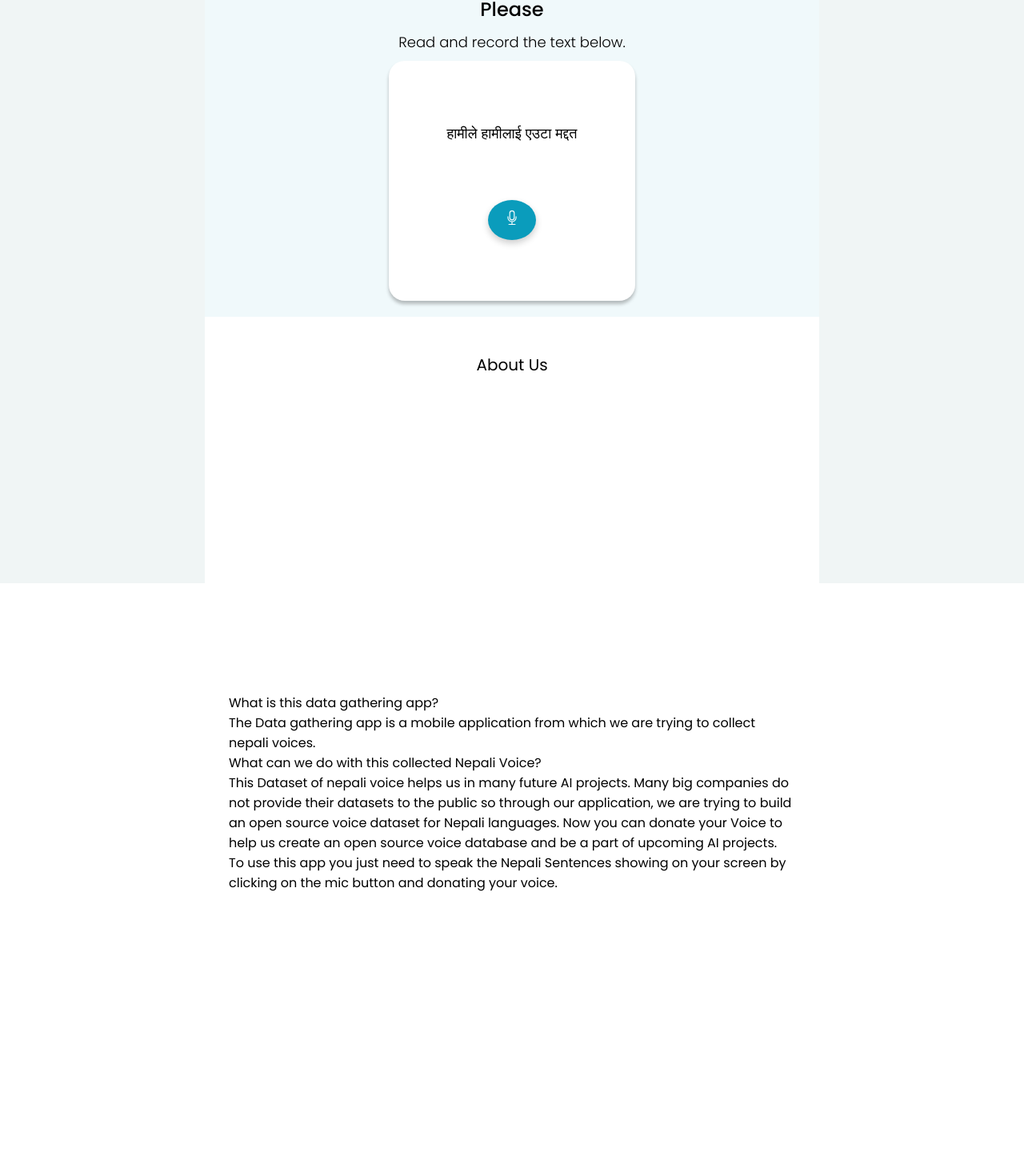
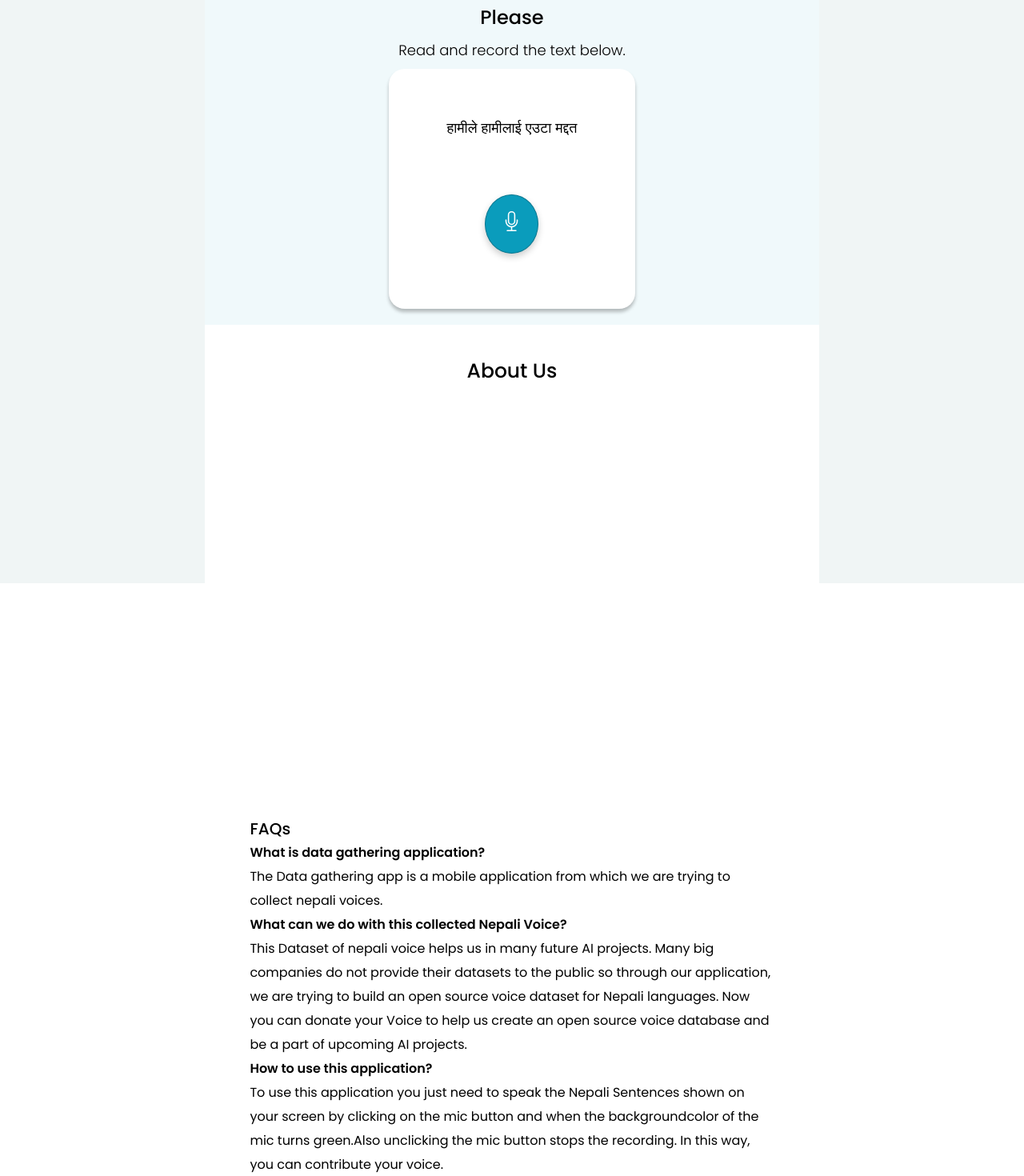
Before and after one commit to Sailesh75/Data-gathering-web, a React (Create React App) app: page / in a window 1280 px wide. Shown: the part 71-1541 px from the top of the page at 80% size. Before the commit the page ends 1217 px from the top, so only its background shows below. Built offline with nearby package versions, Linux system fonts and the light colour scheme.

Commit message:
onClick event added

```diff
--- a/package.json
+++ b/package.json
@@ -5,17 +5,20 @@
   "dependencies": {
     "@emotion/react": "^11.9.3",
     "@emotion/styled": "^11.9.3",
+    "@material-ui/core": "^4.12.4",
     "@mui/icons-material": "^5.8.4",
     "@mui/material": "^5.9.0",
     "@testing-library/jest-dom": "^5.16.4",
     "@testing-library/react": "^13.3.0",
     "@testing-library/user-event": "^13.5.0",
+    "mic-recorder-to-mp3": "^2.2.2",
     "node-sass": "^7.0.1",
     "react": "^18.2.0",
     "react-dom": "^18.2.0",
     "react-icons": "^4.4.0",
     "react-player": "^2.10.1",
     "react-scripts": "5.0.1",
+    "react-touch-carousel": "^0.10.2",
     "web-vitals": "^2.1.4"
   },
   "scripts": {
--- a/src/App.js
+++ b/src/App.js
@@ -1,12 +1,11 @@
 import LandingPage from "./component/LandingPage";
+// import Recording from "./component/Recording";
 
 function App() {
   return (
     <div className="App">
      <LandingPage/>
-
-
-
+     {/* <Recording/> */}
     </div>
   );
 }
--- a/src/component/LandingPage.jsx
+++ b/src/component/LandingPage.jsx
@@ -1,9 +1,19 @@
-import React from 'react'
+import React,{useState} from 'react'
 import './landingpage.scss'
 import { BsMic} from "react-icons/bs";
 import ReactPlayer from 'react-player';
 
+
 const LandingPage = () => {
+    const[isActive,setIsActive]=useState(false);
+    const handleClick=()=>{
+        setIsActive(current=>!current)
+    };
+    const stopClick=()=>{
+        setIsActive(false)
+
+    };
+
   return (
         <div className="top">
             <div className="left">
@@ -16,11 +26,17 @@ const LandingPage = () => {
                     <p>Read and record the text below.</p>
                     <div className="card">
                         <p className='textLabel'>हामीले  हामीलाई एउटा मद्दत </p>
+
                         <button
-                        // style={{onClick? }}
-                        onClick={()=>{console.log('clicked!!')}}
+                        style={{
+                            border: isActive? 'solid 1px #00b33c':'',
+                            backgroundColor:isActive? '#00b33c':'',
+                        }}
+
+                        onClick={handleClick}
+                        onTouchCancel={stopClick}
                         className='button'>
-                            <BsMic/>
+                            <BsMic className='mic'/>
                         </button>
                     </div>
                 </div>
@@ -29,28 +45,33 @@ const LandingPage = () => {
                     <h3 style={{
                         textAlign:'center',
                         fontStyle: 'normal',
-                        fontWeight: 400,
-                        fontSize: 20,
+                        fontWeight:500,
+                        fontSize: 25,
                         lineHeight:3
                         }}>About Us</h3>
 
                     <ReactPlayer
-                    // style={{paddingBottom:20}}
                     width='90%'
+                    height={500}
                     className='video'
-                    url='https://www.youtube.com/watch?v=LXb3EKWsInQ'/>
-                    {/* <iframe src='https://www.youtube.com/watch?v=LXb3EKWsInQ'></iframe> */}
-                    <p>What is this data gathering app?
+                    url='https://youtu.be/XXxOfUTD7Bw'/>
+
+
+                    <p className='aboutText'>
+                    <p style={{fontSize:20,fontWeight:500}}>FAQs</p>
+                        <span style={{fontWeight:600}}>What is data gathering application?</span>
                         <br />
                         The Data gathering app is a mobile application from which we are trying to collect nepali voices.
                         <br />
-                        What can we do with this collected Nepali Voice?
+                        <span style={{fontWeight:600}}>What can we do with this collected Nepali Voice?</span>
                         <br />
                         This Dataset of nepali voice helps us in many future AI projects.
                         Many big companies do not provide their datasets to the public so through our application, we are trying to build an open source voice dataset for Nepali languages.
                         Now you can donate your Voice to help us create an open source voice database and be a part of upcoming AI projects.
                         <br />
-                        To use this app you just need to speak the Nepali Sentences showing on your screen by clicking on the mic button and donating your voice.
+                        <span style={{fontWeight:600}}>How to use this application?</span>
+                        <br/>
+                        To use this application you just need to speak the Nepali Sentences shown on your screen by clicking on the mic button and when the backgroundcolor of the mic turns green.Also unclicking the mic button stops the recording. In this way, you can contribute your voice.
                     </p>
                 </div>
             </div>
--- a/src/component/landingpage.scss
+++ b/src/component/landingpage.scss
@@ -5,17 +5,10 @@
     align-items: center;
     justify-content: center;
 
-//rgb(204, 209, 209);
-
     .left{
         flex:0.2;
         background-color: #f0f5f5;
         height:100vh;
-        //  @media (max-width:700px) {
-        // background-color: #0A74BC;
-        // background-color: #f0f5f5;
-        // flex: 0;
-        // }
 
         }
     .middle{
@@ -33,7 +26,7 @@
             color: #0A74BC;
             font-weight: 600;
             text-align: center;
-            padding: 10px;
+            padding:15px;
         }
         .middle_div{
             display: flex;
@@ -75,39 +68,39 @@
 
             @media(max-width:1000px){
                 width:65%;
-                overflow: scroll;
+                // overflow: scroll;
 
             }
 
             .textLabel{
-                padding-bottom:70px;
+                margin:30px;
+                // padding-bottom:70px;
             }
 
             .button{
-                width:60px;
-                height:50px;
+                // padding:30px;
+                margin:40px;
+                padding:20px;
                 background:#0A9CBC;
                 box-shadow:0px 4px 8px rgba(0, 0, 0, 0.2);
                 border-radius:50%;
-                border: none;
-                top: 267px;
+                border: solid 1px #087891;
+                // border: none;
                 color: #FFFFFF;
                 font-size:large;
-
-
             }
-
+            .mic{
+                height:25px;
+                width:25px;
+            }
         }
-
         //    .imgDiv{
         //         width: 70%;
         //         height: 20%;
-
             }
-
             .aboutUs{
                 // border:solid black 1px;
-                padding:30px;
+                padding:20px;
                 display: flex;
                 flex-direction: column;
                 align-items: center;
@@ -116,7 +109,10 @@
                 .video{
                     padding-bottom:20px;
                     width:70vw;
-
+                }
+                .aboutText{
+                    width:90%;
+                    line-height:30px;
                 }
         }
     }
```
Also changed, not shown: 2 other files (tests, documents, lock files or other folders).
